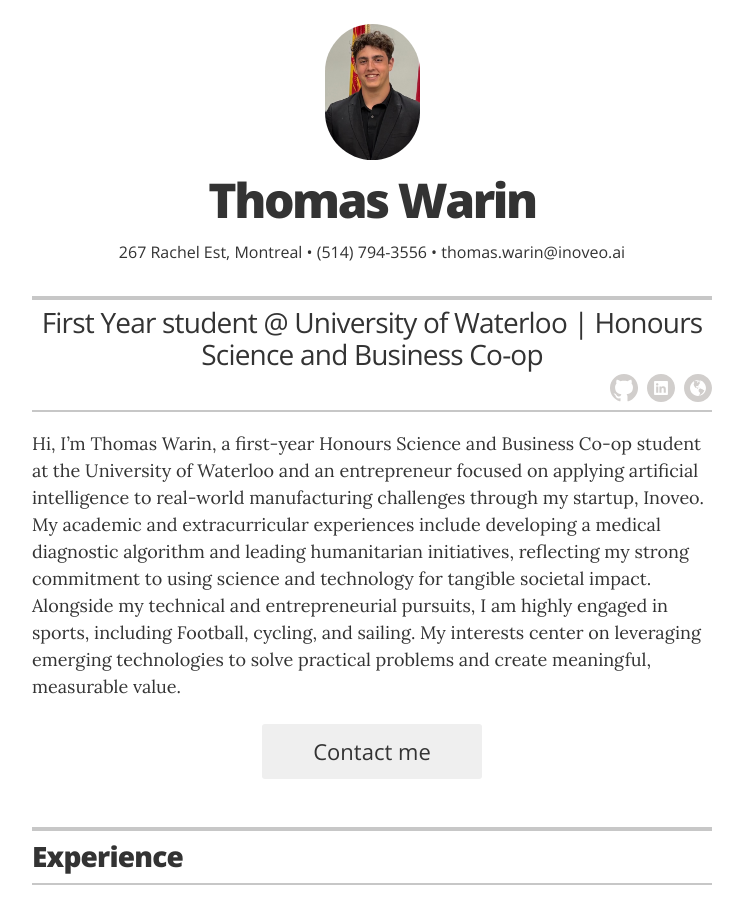
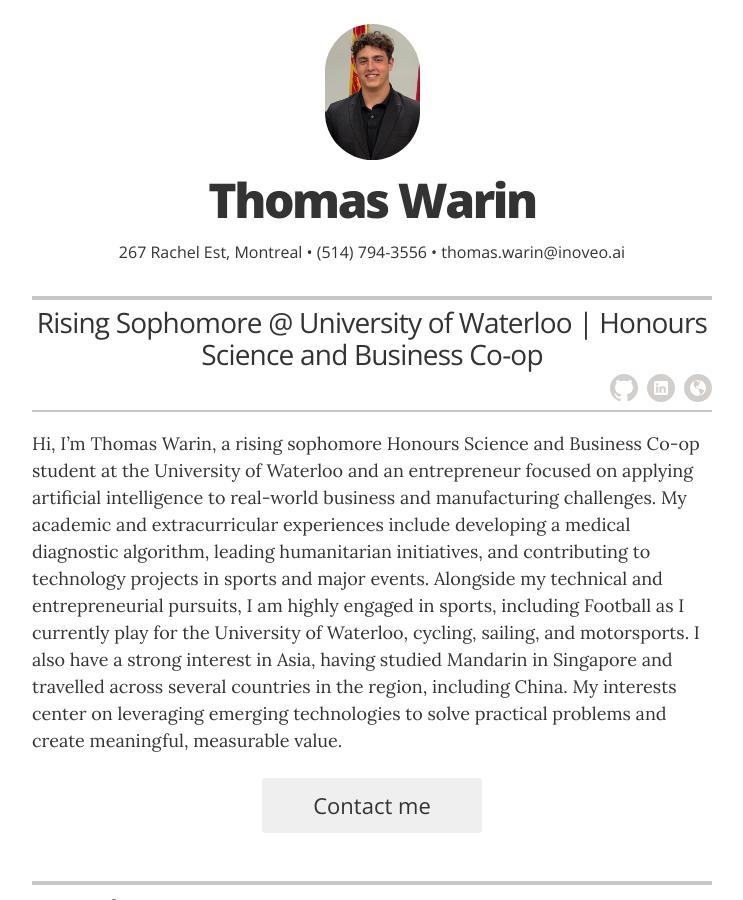
Before and after one commit to Tamus500/tamus500.github.io, a Jekyll site: the page built from index.html, in a window 1280 px wide and 900 px high. Shown: the whole window, without its empty margins (268-1011 px from the left). Built offline with Jekyll 4.4.1, drawn with Linux system fonts in a browser that asks for light colours.

Commit message:
Update _config.yml

```diff
--- a/_config.yml
+++ b/_config.yml
@@ -11,7 +11,7 @@
 # Resume settings
 resume_avatar:                  "true"
 resume_name:                    "Thomas Warin"
-resume_title:                   "First Year student @ University of Waterloo | Honours Science and Business Co-op"
+resume_title:                   "Rising Sophomore @ University of Waterloo | Honours Science and Business Co-op"
 
 # used for the contact button in _layouts/resume.html
 resume_contact_email:           "thomas.warin@inoveo.ai"
@@ -23,9 +23,7 @@
 resume_header_contact_info:     "267 Rachel Est, Montreal • (514) 794-3556 • thomas.warin@inoveo.ai"
 display_header_contact_info:    "true"
 
-resume_header_intro: "<p>Hi, I’m Thomas Warin, a first-year Honours Science and Business Co-op student at the University of Waterloo and an entrepreneur focused on applying artificial intelligence to real-world manufacturing challenges through my startup, Inoveo.
-My academic and extracurricular experiences include developing a medical diagnostic algorithm and leading humanitarian initiatives, reflecting my strong commitment to using science and technology for tangible societal impact. Alongside my technical and entrepreneurial pursuits, I am highly engaged in sports, including Football, cycling, and sailing.
-My interests center on leveraging emerging technologies to solve practical problems and create meaningful, measurable value.
+resume_header_intro: "<p>Hi, I’m Thomas Warin, a rising sophomore Honours Science and Business Co-op student at the University of Waterloo and an entrepreneur focused on applying artificial intelligence to real-world business and manufacturing challenges. My academic and extracurricular experiences include developing a medical diagnostic algorithm, leading humanitarian initiatives, and contributing to technology projects in sports and major events. Alongside my technical and entrepreneurial pursuits, I am highly engaged in sports, including Football as I currently play for the University of Waterloo, cycling, sailing, and motorsports. I also have a strong interest in Asia, having studied Mandarin in Singapore and travelled across several countries in the region, including China. My interests center on leveraging emerging technologies to solve practical problems and create meaningful, measurable value.
 </p>"
 
 # use "yes" to display the email contact button,
```
